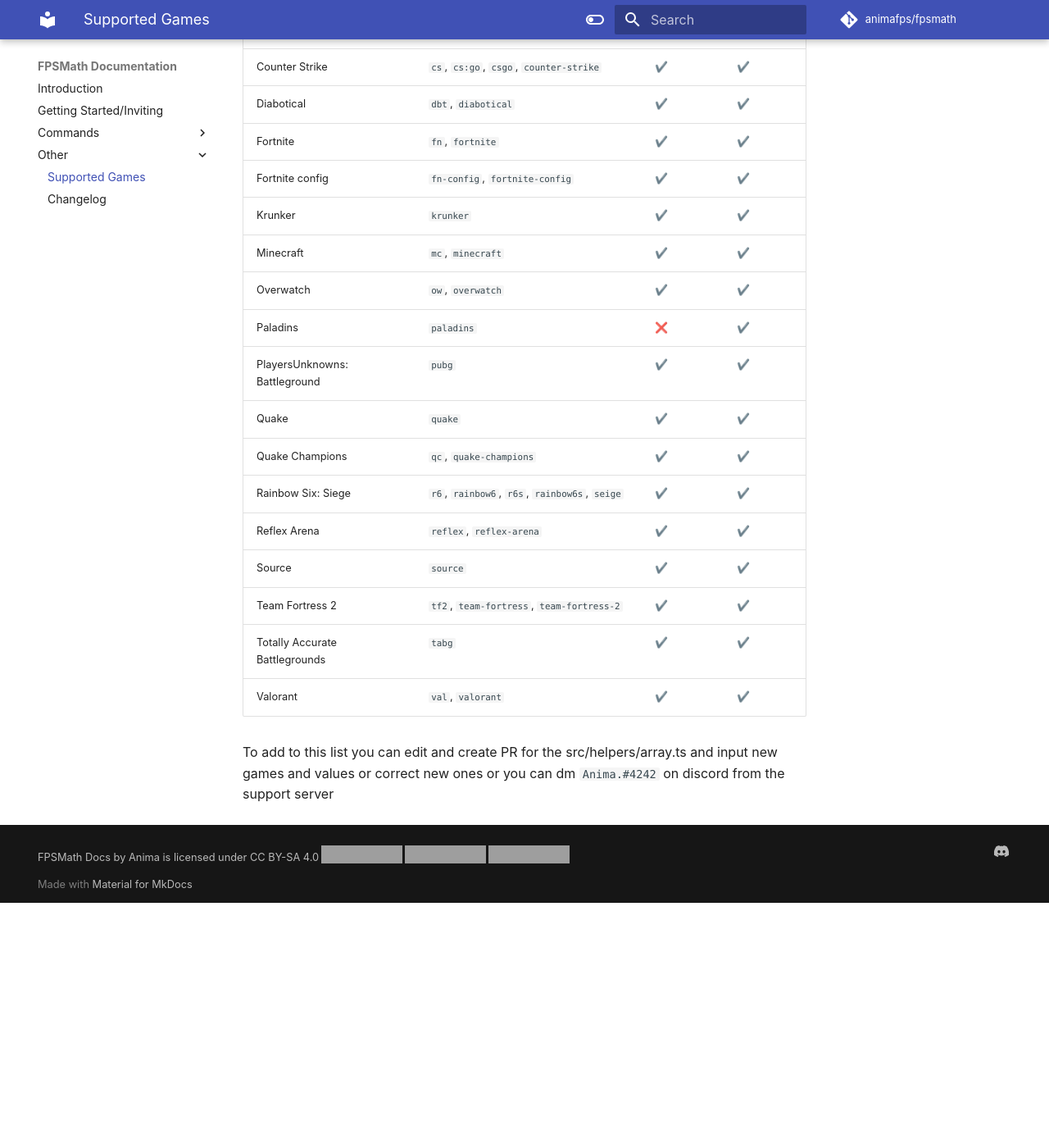
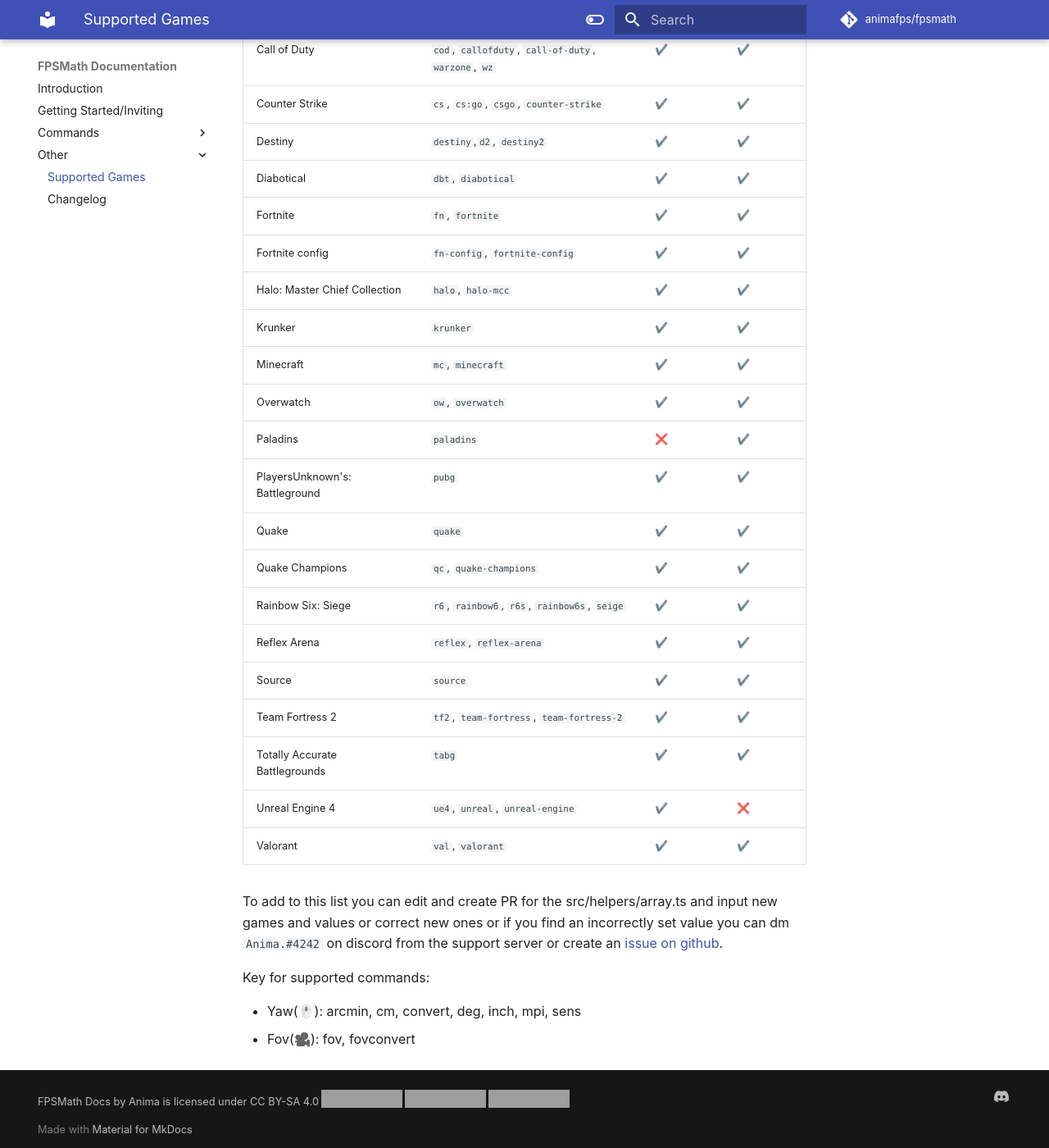
Before and after one commit to animafps/fpsmath, an MkDocs documentation site: the page built from docs/games.md, in a window 1280 px wide and 1400 px high, scrolled down 436 px. Shown: the whole window at 82% size. Built offline with MkDocs 1.6.1 and Material for MkDocs 9.7.7, drawn with Linux system fonts in a browser that asks for light colours; comment, search, counter and statistics services are not loaded; before the commit the page ends 1537 px from its top, so only the background shows below that; some of the changed text lies outside the part shown; grey boxes are pictures that could not be loaded.

Commit message:
docs(games): updated missing games

```diff
--- a/docs/games.md
+++ b/docs/games.md
@@ -4,28 +4,37 @@
 
 All the games that FPSMath supports and the features that are available for certain commands
 
-| Game/ Engine                   | Aliases/ Game Code                                   | yaw | fov |
-| ------------------------------ | ---------------------------------------------------- | --- | --- |
-| 3D Aim Trainer                 | `3dat`, `3daimtrainer`                               | ✔️  | ✔️ |
-| Apex Legends                   | `apex-legends`, `apex`                               | ✔️  | ✔️ |
-| Battlefield                    | `battlefield`, `bf`                                  | ✔️  | ✔️ |
-| Call of Duty                   | `cod`, `callofduty`, `call-of-duty`, `warzone`, `wz` | ✔️  | ✔️ |
-| Counter Strike                 | `cs`, `cs:go`, `csgo`, `counter-strike`              | ✔️  | ✔️ |
-| Diabotical                     | `dbt`, `diabotical`                                  | ✔️  | ✔️ |
-| Fortnite                       | `fn`, `fortnite`                                     | ✔️  | ✔️ |
-| Fortnite config                | `fn-config`, `fortnite-config`                       | ✔️  | ✔️ |
-| Krunker                        | `krunker`                                            | ✔️  | ✔️ |
-| Minecraft                      | `mc`, `minecraft`                                    | ✔️  | ✔️ |
-| Overwatch                      | `ow`, `overwatch`                                    | ✔️  | ✔️ |
-| Paladins                       | `paladins`                                           | ❌  | ✔️ |
-| PlayersUnknowns: Battleground  | `pubg`                                               | ✔️  | ✔️ |
-| Quake                          | `quake`                                              | ✔️  | ✔️ |
-| Quake Champions                | `qc`, `quake-champions`                              | ✔️  | ✔️ |
-| Rainbow Six: Siege             | `r6`, `rainbow6`, `r6s`, `rainbow6s`, `seige`        | ✔️  | ✔️ |
-| Reflex Arena                   | `reflex`, `reflex-arena`                             | ✔️  | ✔️ |
-| Source                         | `source`                                             | ✔️  | ✔️ |
-| Team Fortress 2                | `tf2`, `team-fortress`, `team-fortress-2`            | ✔️  | ✔️ |
-| Totally Accurate Battlegrounds | `tabg`                                               | ✔️  | ✔️ |
-| Valorant                       | `val`, `valorant`                                    | ✔️  | ✔️ |
+| Game/ Engine                   | Aliases/ Game Code                                   | yaw(🖱️) | fov(🎥) |
+| ------------------------------ | ---------------------------------------------------- | ------- | ------- |
+| 3D Aim Trainer                 | `3dat`, `3daimtrainer`                               | ✔️      | ✔️      |
+| Aim Gods                       | `aimgods`                                            | ✔️      | ❌      |
+| Apex Legends                   | `apex-legends`, `apex`                               | ✔️      | ✔️      |
+| Battlefield                    | `battlefield`, `bf`                                  | ✔️      | ✔️      |
+| Call of Duty                   | `cod`, `callofduty`, `call-of-duty`, `warzone`, `wz` | ✔️      | ✔️      |
+| Counter Strike                 | `cs`, `cs:go`, `csgo`, `counter-strike`              | ✔️      | ✔️      |
+| Destiny                        | `destiny`,`d2`, `destiny2`                           | ✔️      | ✔️      |
+| Diabotical                     | `dbt`, `diabotical`                                  | ✔️      | ✔️      |
+| Fortnite                       | `fn`, `fortnite`                                     | ✔️      | ✔️      |
+| Fortnite config                | `fn-config`, `fortnite-config`                       | ✔️      | ✔️      |
+| Halo: Master Chief Collection  | `halo`, `halo-mcc`                                   | ✔️      | ✔️      |
+| Krunker                        | `krunker`                                            | ✔️      | ✔️      |
+| Minecraft                      | `mc`, `minecraft`                                    | ✔️      | ✔️      |
+| Overwatch                      | `ow`, `overwatch`                                    | ✔️      | ✔️      |
+| Paladins                       | `paladins`                                           | ❌      | ✔️      |
+| PlayersUnknown's: Battleground | `pubg`                                               | ✔️      | ✔️      |
+| Quake                          | `quake`                                              | ✔️      | ✔️      |
+| Quake Champions                | `qc`, `quake-champions`                              | ✔️      | ✔️      |
+| Rainbow Six: Siege             | `r6`, `rainbow6`, `r6s`, `rainbow6s`, `seige`        | ✔️      | ✔️      |
+| Reflex Arena                   | `reflex`, `reflex-arena`                             | ✔️      | ✔️      |
+| Source                         | `source`                                             | ✔️      | ✔️      |
+| Team Fortress 2                | `tf2`, `team-fortress`, `team-fortress-2`            | ✔️      | ✔️      |
+| Totally Accurate Battlegrounds | `tabg`                                               | ✔️      | ✔️      |
+| Unreal Engine 4                | `ue4`, `unreal`, `unreal-engine`                     | ✔️      | ❌      |
+| Valorant                       | `val`, `valorant`                                    | ✔️      | ✔️      |
 
-To add to this list you can edit and create PR for the src/helpers/array.ts and input new games and values or correct new ones or you can dm `Anima.#4242` on discord from the support server
+To add to this list you can edit and create PR for the src/helpers/array.ts and input new games and values or correct new ones or if you find an incorrectly set value you can dm `Anima.#4242` on discord from the support server or create an [issue on github](https://github.com/animafps/fpsmath/issues).
+
+Key for supported commands:
+
+- Yaw(🖱️): arcmin, cm, convert, deg, inch, mpi, sens
+- Fov(🎥): fov, fovconvert
```
Also changed, not shown: 1 other file.
